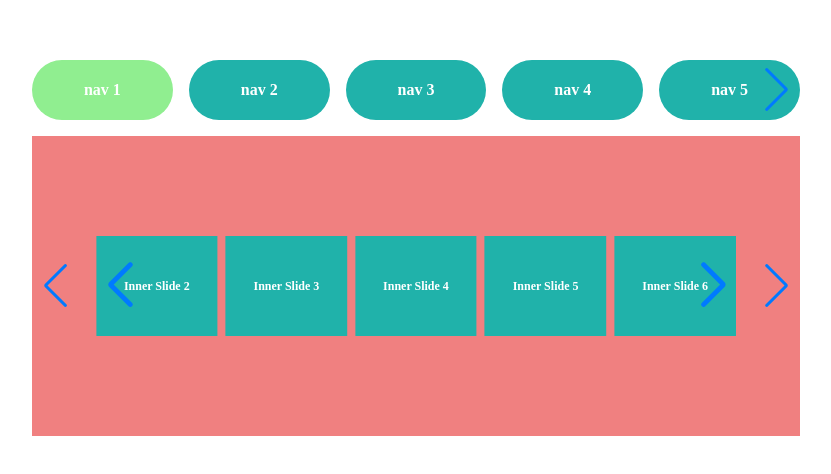
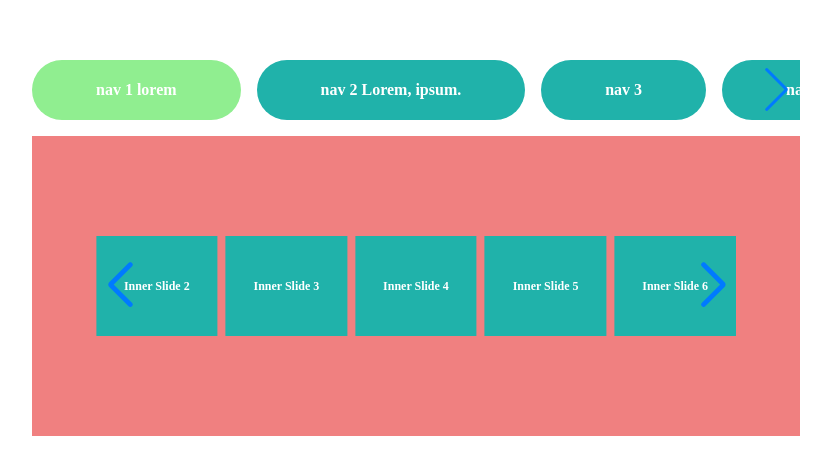
Before and after one commit to YoshinoriKanno/carousel-in-carousel, a plain HTML site: page index.html in a window 1280 px wide. Shown: the part 152-626 px from the top of the page, without its empty margins (224-1055 px from the left). Drawn offline with nearby package versions, Linux system fonts and the light colour scheme.

Commit message:
💄 Update the UI.

```diff
--- a/index.html
+++ b/index.html
@@ -17,8 +17,8 @@
         <!-- Additional required wrapper -->
         <div class="swiper-wrapper">
           <!-- Slides -->
-          <div class="swiper-slide">nav 1</div>
-          <div class="swiper-slide">nav 2</div>
+          <div class="swiper-slide">nav 1 lorem</div>
+          <div class="swiper-slide">nav 2 Lorem, ipsum.</div>
           <div class="swiper-slide">nav 3</div>
           <div class="swiper-slide">nav 4</div>
           <div class="swiper-slide">nav 5</div>
@@ -72,13 +72,6 @@
           <div class="swiper-slide swiper-slide--main">Slide 6</div>
           <div class="swiper-slide swiper-slide--main">Slide 7</div>
         </div>
-        <!-- If we need pagination
-      <div class="swiper-pagination"></div> -->
-
-        <!-- If we need navigation buttons -->
-        <div class="swiper-button-prev swiper-button-prev--main"></div>
-        <div class="swiper-button-next swiper-button-next--main"></div>
-
       </div>
     </div>
 
--- a/script.js
+++ b/script.js
@@ -3,18 +3,12 @@ const setNavVisibility = () => {
     // device width が 768px 未満の場合、.swiper-button-prev--nav と .swiper-button-next--nav を非表示にする
     const swiperButtonPrevNav = document.querySelector('.swiper-button-prev--nav')
     const swiperButtonNextNav = document.querySelector('.swiper-button-next--nav')
-    const swiperButtonPrevMain = document.querySelector('.swiper-button-prev--main')
-    const swiperButtonNextMain = document.querySelector('.swiper-button-next--main')
     if (window.innerWidth < 768) {
       swiperButtonPrevNav?.classList.add('swiper-button-hidden')
       swiperButtonNextNav?.classList.add('swiper-button-hidden')
-      swiperButtonPrevMain?.classList.add('swiper-button-hidden')
-      swiperButtonNextMain?.classList.add('swiper-button-hidden')
     } else {
       swiperButtonPrevNav?.classList.remove('swiper-button-hidden')
       swiperButtonNextNav?.classList.remove('swiper-button-hidden')
-      swiperButtonPrevMain?.classList.remove('swiper-button-hidden')
-      swiperButtonNextMain?.classList.remove('swiper-button-hidden')
     }
   }
 }
@@ -22,14 +16,12 @@ window.addEventListener('load', setNavVisibility);
 window.addEventListener('resize', setNavVisibility);
 
 const swiperNav = new Swiper('.swiper-nav', {
-  slidesPerView: 3.5,
-  freeMode: true,
+  slidesPerView: "auto",
   watchSlidesVisibility: true,
   watchSlidesProgress: true,
   spaceBetween: 16,
   breakpoints: {
     768: {
-      slidesPerView: 5,
       navigation: {
         nextEl: '.swiper-button-next--nav',
         prevEl: '.swiper-button-prev--nav',
@@ -55,7 +47,6 @@ const swiperNav = new Swiper('.swiper-nav', {
 
 const swiperInner = new Swiper('.swiper-inner', {
   slidesPerView: 2,
-  loop: true,
   spaceBetween: 8,
   autoplay: {
     delay: 2500,
@@ -75,19 +66,9 @@ const swiperInner = new Swiper('.swiper-inner', {
 
 const swiperMain = new Swiper('.swiper-main', {
   loop: true,
-  // Navigation arrows
   thumbs: {
     swiper: swiperNav
   },
-  breakpoints: {
-    768: {
-      navigation: {
-        nextEl: '.swiper-button-next--main',
-        prevEl: '.swiper-button-prev--main',
-      },
-        }
-  }
-
 });
 
 swiperMain.on('slideChange', function () {
--- a/style.scss
+++ b/style.scss
@@ -34,10 +34,21 @@ body {
     display: grid;
     align-items: center;
     justify-content: center;
+    padding-right: 16px;
+    padding-left: 16px;
+    width: auto;
     border-radius: 9999px;
     background-color: lightseagreen;
     color: white;
     font-weight: bold;
+
+    @media (768px <=width) {
+      padding-right: 64px;
+      padding-left: 64px;
+    }
+
+
+
   }
 
   .swiper-slide-thumb-active {
@@ -93,4 +104,12 @@ body {
     color: white;
     font-weight: bold;
   }
+
+  .swiper-button-prev,
+  .swiper-button-next {
+    &.swiper-button-disabled {
+      display: none;
+    }
+  }
+
 }
```
Also changed, not shown: style.css.
